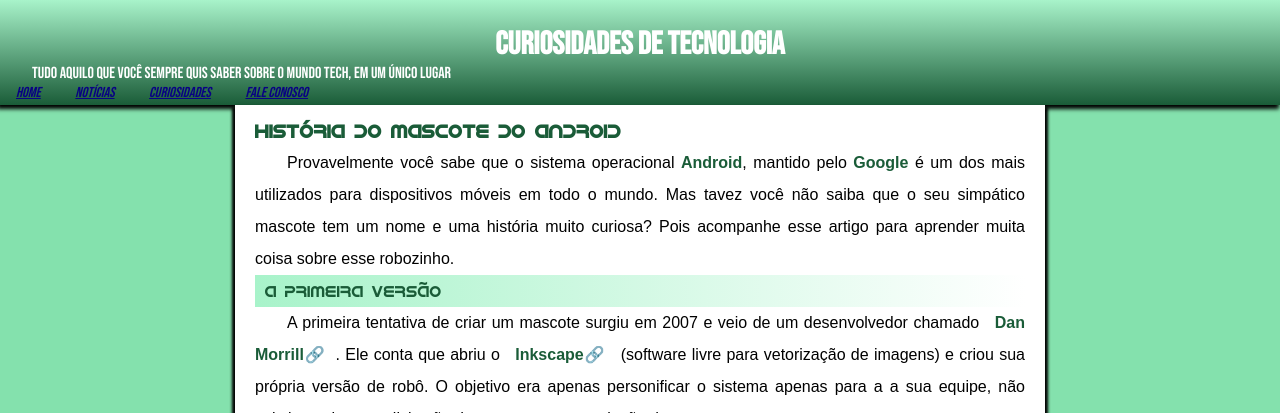
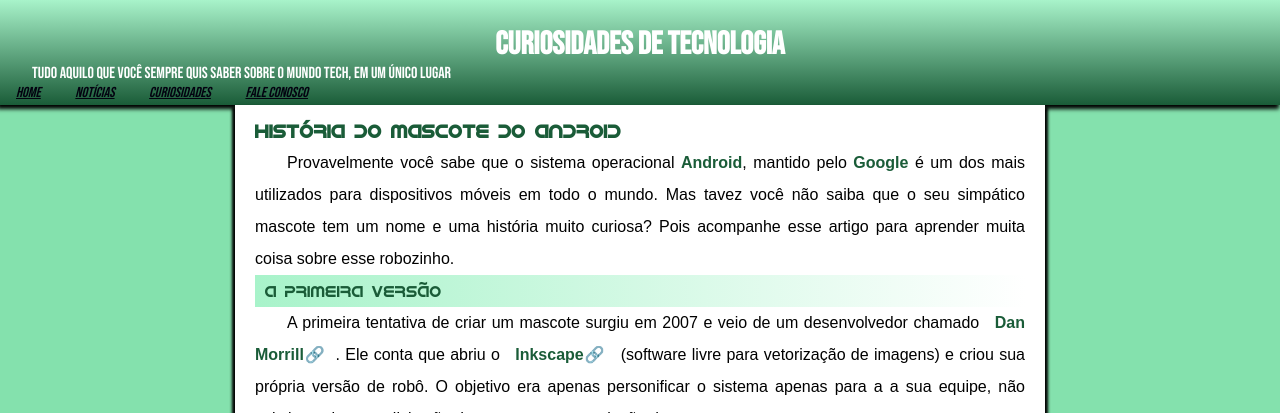
Before and after one commit to RogerioSdS/Projeto-Android, a plain HTML site: page index.html in a window 1280 px wide. Shown: the top 413 px of the page. Drawn offline with Linux system fonts and the light colour scheme.

Commit message:
Conserto no Nav

```diff
--- a/css/style.css
+++ b/css/style.css
@@ -52,7 +52,7 @@ nav>a{
     text-align: left;
     margin: 9px 6px 0px 6px;
     padding: 0px 10px;
-    color: #090283;
+    color: #030210;
     font-size: 0.9em;
     font-style: italic;
     transition-duration: 0.7s; /*ALTERA A VELOCIDADE DE  TRANSIÇÃO DE QUANDO O LINK E VISITADO*/
```
